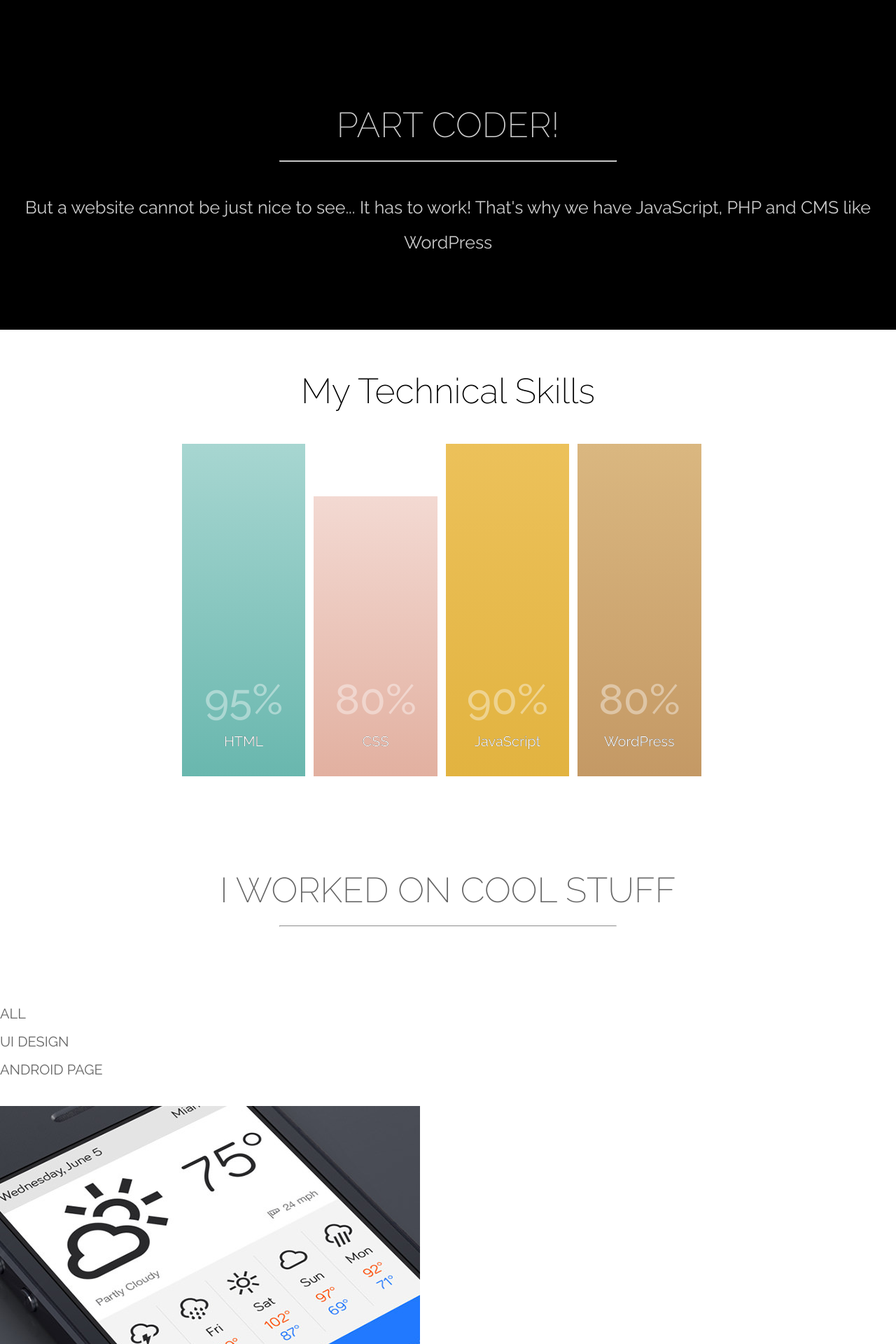
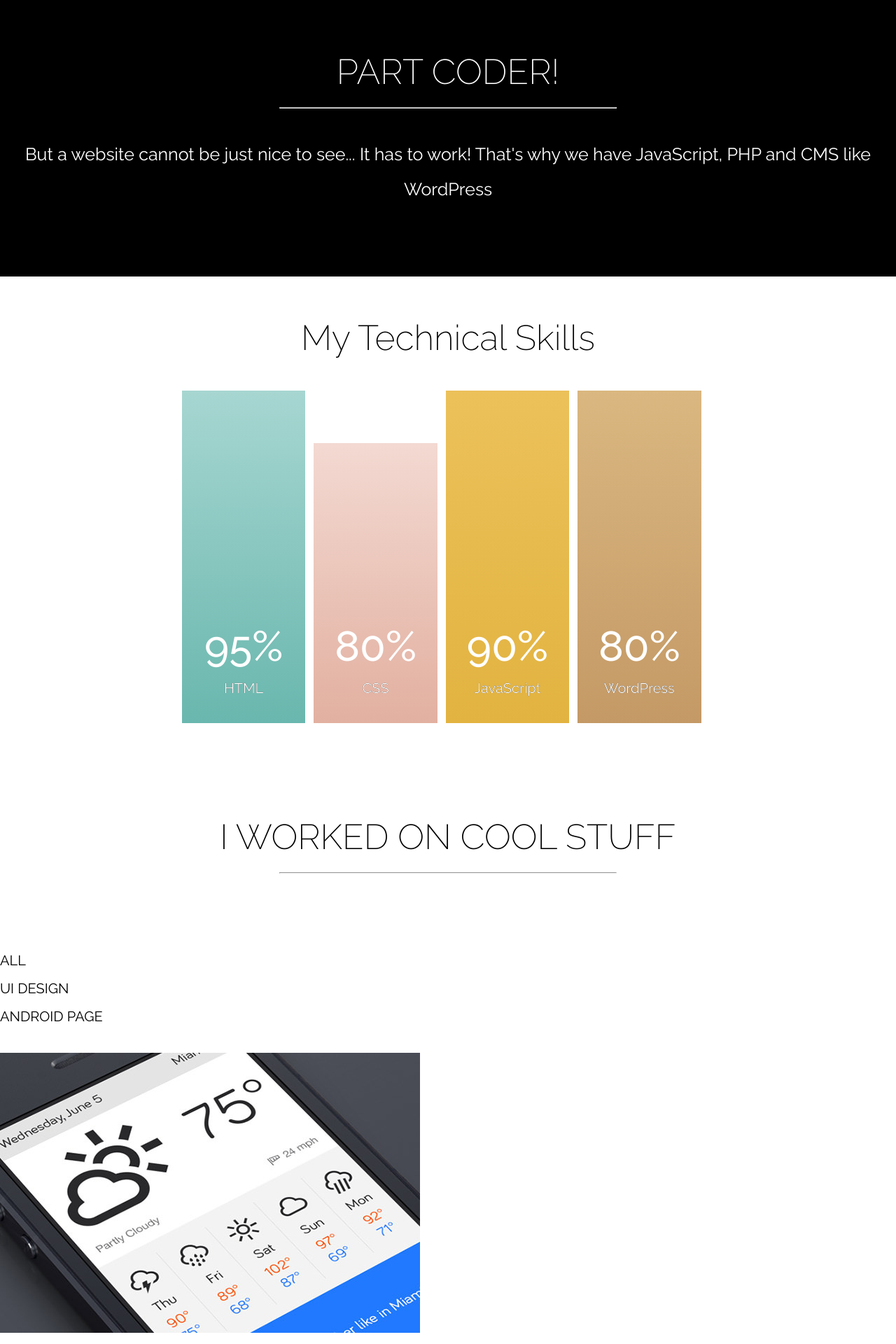
Before and after one commit to edgar-costa/WebEng, a PHP site: page / in a window 1280 px wide. Shown: the part 2033-3953 px from the top of the page at 70% size. Run offline with PHP 8.4, Linux system fonts and the light colour scheme.

Commit message:
changed name attribute in divs for id. Commented out opacity. Simplified navigation bar. Also made it visible throughout the page.

```diff
--- a/Andrea/Exercise1/index.html
+++ b/Andrea/Exercise1/index.html
@@ -11,35 +11,20 @@
   </head>
 
   <body data-spy="scroll" data-offset="0" data-target="#navbar-main">
-
-
-  	<div >
-
-	    <div >
-	      <div >
-		        <div >
-
 	<!-- ==== MENU ==== -->
-		        </div >
-
 	<div class="nav" >
-		          <ul >
-		            <li><a href="#home" >Home</a></li>
-					<li> <a href="#about" > About Me</a></li>
-					<li> <a href="#portfolio" > Portfolio</a></li>
-					<li> <a href="#blog" > Blog</a></li>
-					<li> <a href="#contact" > Contact</a></li>
+		<ul>
+		   <li><a href="#home">Home</a></li>
+			<li> <a href="#about"> About Me</a></li>
+			<li> <a href="#portfolio"> Portfolio</a></li>
+			<li> <a href="#blog"> Blog</a></li>
+			<li> <a href="#contact"> Contact</a></li>
+		</ul>
 	</div>
-	      	</div>
-	    </div>
-    </div>
-
   	<!-- ==== /MENU ==== -->
 
-
-
 	<!-- ==== HEADER ==== -->
-	    <div name="home">
+	<div id="home">
 		<header >
 	  		<h1><span ></span></h1>
 	  		<p>A 2.0 web developer.</p>
@@ -47,22 +32,20 @@
 	  	</header>
 	</div>
 
-
-
 	<!-- ==== ABOUT ==== -->
-		<div class ="sectionPadding"   name="about">
-			<div >
+	<div class ="sectionPadding" id="about">
+		<div>
 			<br>
 			<h1 class="sectionTitle" >A LITTLE ABOUT MY SELF</h1>
 			<hr>
 
-				<div >
+			<div>
 				<p>I am a UX/UI Designer and Front End developer from Zurich, Switzerland. I love to solve complex problem, create new and simple design solution for different topics.
 					I create beautiful, usable, professional websites using best practice accessibility and the latest W3C web standards guidelines, resulting in semantic and seo friendly XHTML and CSS. All my websites are lovingly hand coded. </p>
 			</div>
 			<br>
 			<br>
-				<div >
+			<div>
 				<p>At first I intended to be an animator and went to design school fully motivated to become just that. One thing led to another and 2 years went by and I was a (almost) fully fledged freelance web designer without ever planning to become one.
 					When I am not coding or designing some new websites I am usually at the gym doing boldring. To relax my nerve I like to play videogames with some friends while eating pizza! .</p>
 			</div>
@@ -71,31 +54,25 @@
 
 	<!-- ==== SECTION DIVIDER1 -->
 
-
 	<section id="group1" class="partDesigner sectionPadding">
 		<div >
-
 			<h1 class="sectionTitle">PART DESIGNER...</h1>
 			<hr>
 			<p>A web developer needs to have a good aesthetic eye on his product.<br> For this reason part of my skills include user interface and interaction design. </p>
-
 		</div>
-
-
 	</section>
 
 	<!-- ==== SECTION DIVIDER2 -->
 	<section class="partCoder " >
-			<div >
+		<div>
 			<h1 class="sectionTitle">PART CODER!</h1>
 			<hr>
 			<p>But a website cannot be just nice to see... It has to work! That's why we have JavaScript, PHP and CMS like WordPress </p>
 		</div>
 	</section>
 
-
 	<section class="skills sectionPadding">
-		<div  >
+		<div>
 			<h1 class="sectionTitle"> My Technical Skills</h1>
 			<div class="skill_sqr" > <div id="html_skill" ><div class="skill_percentage">95<span>%</span></div> <div class="skill_name">HTML</div></div></div>
 			<div class="skill_sqr" >  <div id="css_skill" ><div class="skill_percentage">80<span>%</span></div> <div class="skill_name" >CSS</div></div></div>
@@ -104,12 +81,8 @@
 		</div>
 	</section>
 
-
-
-
-
 		<!-- ==== PORTFOLIO ==== -->
-		<div   name="portfolio">
+		<div id="portfolio">
 		<br>
 			<div >
 				<br>
@@ -212,10 +185,8 @@
 
 	</div><!-- /container -->
 
-
-
 		<!-- ==== BLOG ==== -->
-		<div   name="blog">
+		<div id="blog">
 		<br>
 			<div >
 				<br>
@@ -279,7 +250,7 @@
 		</div>
 
 
-		<!-- ==== SECTION DIVIDER6 ==== -->
+		<!-- ==== SECTION DIVIDER ==== -->
 		<section class="craftedinZurich" >
 			<div >
 				<h1>CRAFTED IN ZURICH, SWITZERLAND.</h1>
@@ -290,7 +261,7 @@
 			</div>
 		</section>
 
-		<div class="sectionPadding contact" name="contact">
+		<div class="sectionPadding contact" id="contact">
 			<div >
 			<br>
 				<h1 class="sectionTitle" >THANKS FOR VISITING!</h1>
--- a/Andrea/Exercise1/styles.css
+++ b/Andrea/Exercise1/styles.css
@@ -16,7 +16,7 @@ p{
 	font-size: 20px;
 }
 p,h1, h3, h4{
-	opacity: .6;
+	#opacity: .6;
 }
 
 .sectionTitle{
@@ -51,7 +51,10 @@ hr{
  ****************************
   */
 .nav{
+	#display:inline-block;
+	position: fixed;
 	margin:0;
+	width:100%;
 	background: #2B2B2B;
 	padding: 20px 0px;
 
@@ -65,7 +68,7 @@ hr{
 	display: inline;
 	margin-right: 25px;
 	font-size: 18px;
-	opacity: 0.8;
+	#opacity: 0.8;
 }
 
 .nav a{
@@ -121,7 +124,7 @@ header p:first-of-type{
 }
 .partDesigner h1{
 	text-shadow: 2px 2px 2px rgba(0, 0, 0, 1);
-	opacity: 0.8;
+	#opacity: 0.8;
 
 }
 .partDesigner p{
@@ -129,7 +132,7 @@ header p:first-of-type{
 	width: 50vw;
 	font-size: 25px;
 	text-shadow: 1px 1px 2px rgba(0, 0, 0, 1);
-	opacity: 0.8;
+	#opacity: 0.8;
 }
 
 /*  Part Coder Section
@@ -146,10 +149,10 @@ header p:first-of-type{
 
 }
 .partCoder h1{
-	opacity: 0.8;
+	#opacity: 0.8;
 }
 .partCoder p{
-	opacity: 0.8;
+	#opacity: 0.8;
 
 	font-size: 25px;
 }
@@ -159,7 +162,7 @@ header p:first-of-type{
  */
 
  .skills h1{
- 	opacity: 1;
+ 	#opacity: 1;
  	color:black;
 
 
@@ -224,6 +227,7 @@ header p:first-of-type{
     background: linear-gradient(#ECC15A, #E2B340 ); /* Standard syntax */
  }
 
+
 /* #C49965
 #DAB780 */
   #wp_skill{
@@ -237,7 +241,6 @@ header p:first-of-type{
     background: -moz-linear-gradient(#DAB780, #C49965 ); /* For Firefox 3.6 to 15 */
     background: linear-gradient(#DAB780, #C49965 ); /* Standard syntax */
  }
-
 
 
  .skill_name{
@@ -263,7 +266,7 @@ header p:first-of-type{
 	font-size:60px;
 	font-weight: 500;
 	color:white;
-	opacity: 0.4;
+	#opacity: 0.4;
 
  }
 
@@ -289,7 +292,7 @@ header p:first-of-type{
 	font-weight:200;
 	padding-top: 200px;
 	color:white;
-	opacity: 1;
+	#opacity: 1;
 	text-shadow: 1px 1px 2px rgba(0, 0, 0, 1);
 }
 
@@ -297,7 +300,7 @@ header p:first-of-type{
 	color:white;
 	font-size: 40px;
 	font-weight:200;
-	opacity: .9	;
+	#opacity: .9	;
 }
 
 
```
Lines whose indentation alone changed are shown as unchanged.
